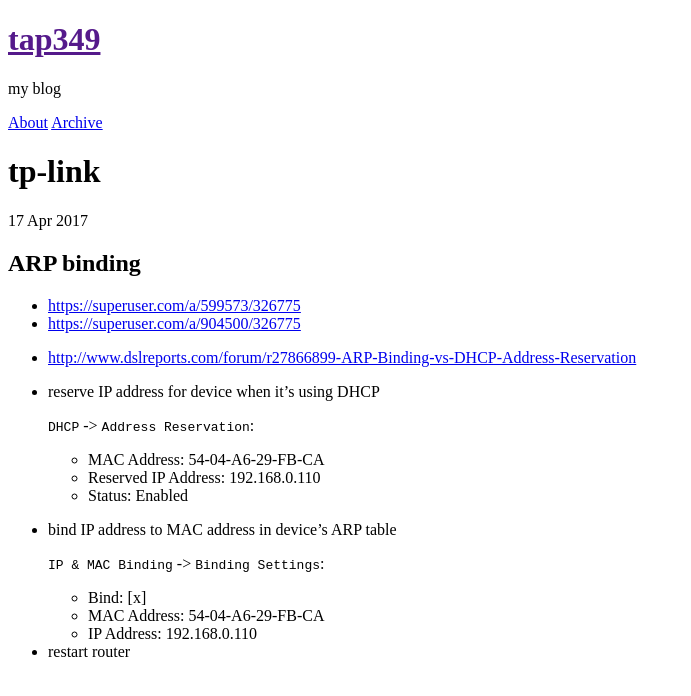
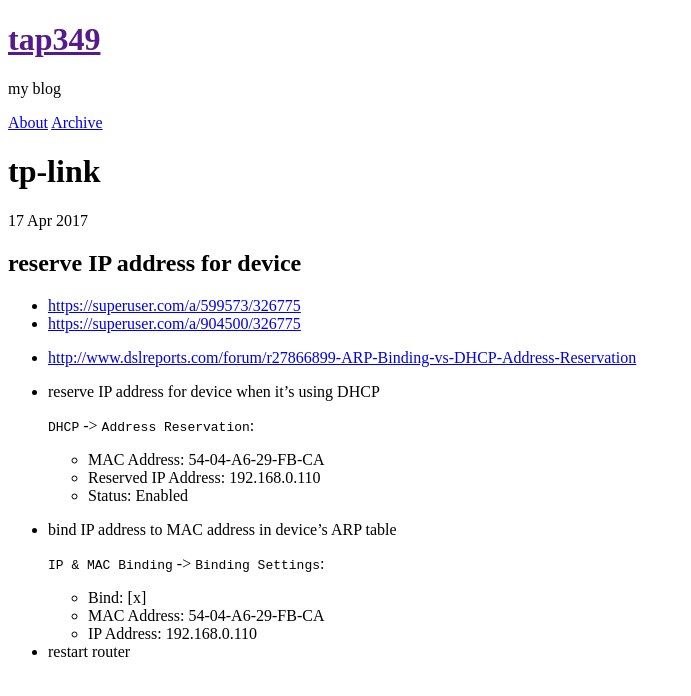
Before and after one commit to tap349/tap349.github.io, a Jekyll site: the page built from _posts/2017-04-17-tp-link.md, in a window 1280 px wide. Shown: the top 696 px of the page, without its empty margins (0-691 px from the left). Built offline with Jekyll 4.4.1, drawn with Linux system fonts in a browser that asks for light colours.

Commit message:
update 2017-04-17_04:20:33

```diff
--- a/_posts/2017-04-17-tp-link.md
+++ b/_posts/2017-04-17-tp-link.md
@@ -3,12 +3,12 @@
 title: tp-link
 date: 2017-04-17 03:54:24 +0300
 access: public
-categories: []
+categories: [tp-link]
 ---
 
 <!-- more -->
 
-## ARP binding
+## reserve IP address for device
 
 - <https://superuser.com/a/599573/326775>
 - <https://superuser.com/a/904500/326775>
```
